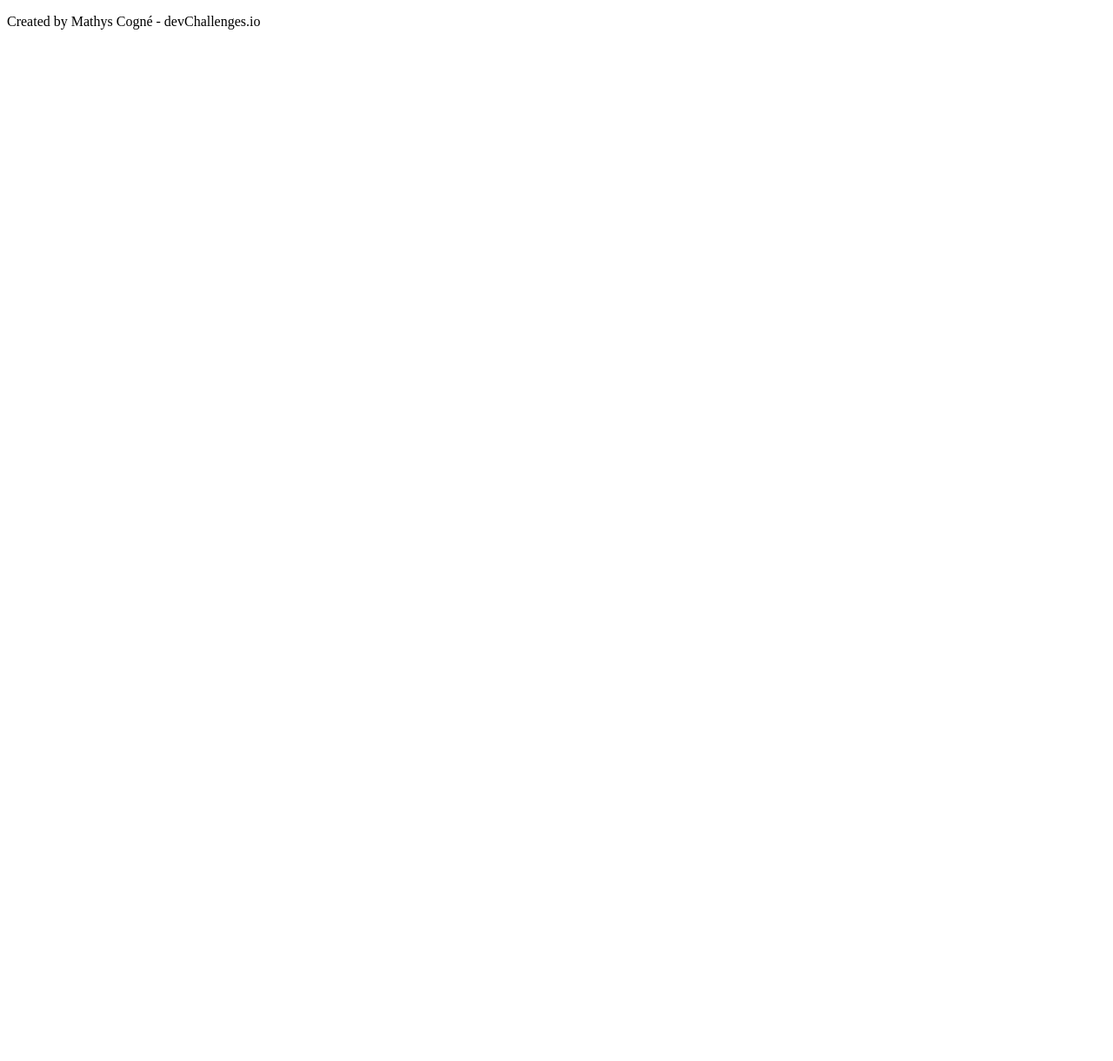
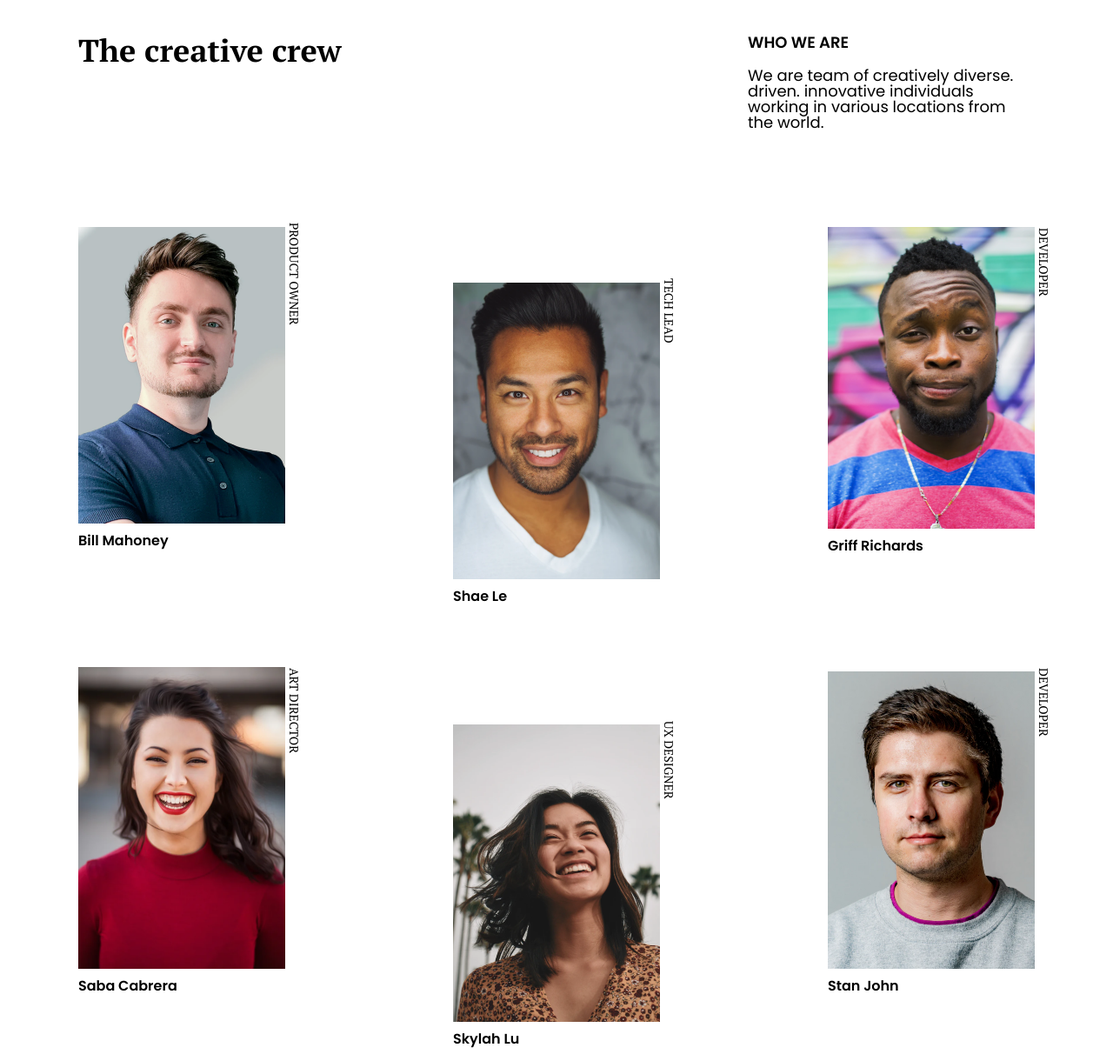
Before and after one commit to MathysCogne/my-team-page, a plain HTML site: page index.html in a window 1280 px wide. Shown: the top 1220 px of the page at 87% size. Before the commit the page ends 800 px from the top, so only its background shows below. Drawn offline with Linux system fonts and the light colour scheme.

Commit message:
Challenge completed

```diff
--- a/css/style.scss
+++ b/css/style.scss
@@ -0,0 +1,169 @@
+/* http://meyerweb.com/eric/tools/css/reset/  v2.0 | 20110126 License: none (public domain)*/
+html, body, div, span, applet, object, iframe,
+h1, h2, h3, h4, h5, h6, p, blockquote, pre,
+a, abbr, acronym, address, big, cite, code,
+del, dfn, em, img, ins, kbd, q, s, samp,
+small, strike, strong, sub, sup, tt, var,
+b, u, i, center,
+dl, dt, dd, ol, ul, li,
+fieldset, form, label, legend,
+table, caption, tbody, tfoot, thead, tr, th, td,
+article, aside, canvas, details, embed,
+figure, figcaption, footer, header, hgroup,
+menu, nav, output, ruby, section, summary,
+time, mark, audio, video {
+	margin: 0;
+	padding: 0;
+	border: 0;
+	font-size: 100%;
+	font: inherit;
+	vertical-align: baseline;
+}
+body {
+	line-height: 1;
+}
+////////////////
+body{
+   font-family: 'Poppins', sans-serif;
+   font-family: 'PT Serif', serif;
+}
+.contenair {
+   max-width: 90%;
+   margin: auto;
+   @media screen and (min-width: 900px){
+      max-width: 1100px;
+      min-height: 94vh;
+   }
+}
+
+header{
+   display: flex;
+   flex-direction: column;
+   justify-content: space-between;
+   align-items: flex-start;
+   margin: 20px 0;
+   @media screen and (min-width: 900px){
+      flex-direction: row;
+   }
+   h1{
+      font-family: 'PT Serif', serif;
+      font-size: 36px;
+      font-weight: 700;
+      margin: 20px 0;
+   }
+   div{
+      font-family: 'Poppins', sans-serif;
+      @media screen and (min-width: 900px){
+         width: 30%;
+      }
+      h2{
+         text-transform: uppercase;
+         font-weight: 700;
+         margin: 20px 0;
+         font-size: 18px;
+      }
+      p{
+         font-size: 14px;
+         @media screen and (min-width: 900px){
+            font-size: 18px;
+         }
+      }
+   }
+}
+
+main{
+   margin: 50px 0;
+   section{
+      display: flex;
+      flex-direction: column;
+      @media screen and (min-width: 900px){
+         flex-direction: row;
+         justify-content: space-between;
+      }
+      div{
+         display: flex;
+         flex-direction: row;
+         justify-content: space-around;
+         @media screen and (min-width: 900px){
+            flex-direction: column;
+         }
+      }
+
+      article{
+         img{
+            object-fit: cover;
+            width: 155px;
+            @media screen and (min-width: 900px){
+               width: 238px;
+            }
+         }
+         h3{
+            font-family: 'Poppins', sans-serif;
+            font-size: 16px;
+            font-weight: 600;
+            margin-top: 10px;
+         }
+         p{
+            font-family: 'PT Serif', serif;
+            text-transform: uppercase;
+            font-size: 12px;
+            transform: rotate(90deg);
+            position: relative;
+            bottom: 178px;
+            left: 84px;
+            @media screen and (min-width: 900px){
+               bottom: 262px;
+               left: 129px;
+               font-size: 14px;
+            }
+            @media screen and (max-width: 370px){
+               display: none;
+            }
+         }
+      }
+   }
+}
+
+
+.card{
+   &-one{
+
+   }
+   &-two{
+      margin-top: 50px;
+      @media screen and (min-width: 900px){
+         margin-top: 0px;
+      }
+   }
+   &-three{
+      @media screen and (min-width: 900px){
+         margin-top: 125px;
+      }
+   }
+   &-four{
+      margin-top: 50px;
+      @media screen and (min-width: 900px){
+         margin-top: 125px;
+      }
+   }
+   &-five{
+
+   }
+   &-six{
+      margin-top: 50px;
+      @media screen and (min-width: 900px){
+         margin-top: 0px;
+      }
+   }
+}
+
+
+footer{
+   display: flex;
+   justify-content: center;
+   color: #BDBDBD;
+   margin: 20px 0;
+   p{
+      font-size: 14px;
+   }
+}
--- a/index.html
+++ b/index.html
@@ -4,25 +4,65 @@
   <meta charset="utf-8" />
   <meta name="viewport" content="width=device-width, initial-scale=1, maximum-scale=5"/>
   <link rel="icon" href="./assets/devchallenges.png" />
-  <link rel="shortcut icon" type="image/x-icon" href="https://devchallenges.io/"/>
   <link rel="stylesheet" href="./css/style.css" />
 
   <link rel="preconnect" href="https://fonts.googleapis.com">
   <link rel="preconnect" href="https://fonts.gstatic.com" crossorigin>
-  <link href="https://fonts.googleapis.com/css2?family=Space+Mono:wght@400;700&display=swap" rel="stylesheet">
+  <link href="https://fonts.googleapis.com/css2?family=PT+Serif:wght@400;700&family=Poppins:wght@400;600&display=swap" rel="stylesheet">
 
   <title>Devchallenges - My team page</title>
-
 </head>
 
 <body>
 <div class="contenair">
   <header>
-
+    <h1>The creative crew</h1>
+    <div>
+      <h2>Who we are</h2>
+      <p>We are team of creatively diverse.  driven.  innovative individuals working in various locations from the world.</p>
+    </div>
   </header>
 
   <main>
+    <section>
+      <div>
+        <article class="card-one">
+          <img src="./assets/photo1.png" alt="Jeremy Robson">
+          <h3>Bill Mahoney</h3>
+          <p>Product owner</p>
+        </article>
+        <article class="card-two">
+          <img src="./assets/photo2.png" alt="Saba Cabrera">
+          <h3>Saba Cabrera</h3>
+          <p>Art director</p>
+        </article>
+      </div>
+      <div>
+        <article class="card-three">
+          <img src="./assets/photo3.png" alt="Shae Le">
+          <h3>Shae Le</h3>
+          <p>Tech lead</p>
+        </article>
+        <article class="card-four">
+          <img src="./assets/photo4.png" alt="Skylah Lu">
+          <h3>Skylah Lu</h3>
+          <p>UX designer</p>
+        </article>
+      </div>
+      <div>
+        <article class="card-five">
+          <img src="./assets/photo5.png" alt="Griff Richards">
+          <h3>Griff Richards</h3>
+          <p>Developer</p>
+        </article>
+        <article class="card-six">
+          <img src="./assets/photo6.png" alt="Stan John">
+          <h3>Stan John</h3>
+          <p>Developer</p>
+        </article>
+      </div>
 
+    </section>
   </main>
 </div>
 
```
Also changed, not shown: css/style.css, 1 other file.
